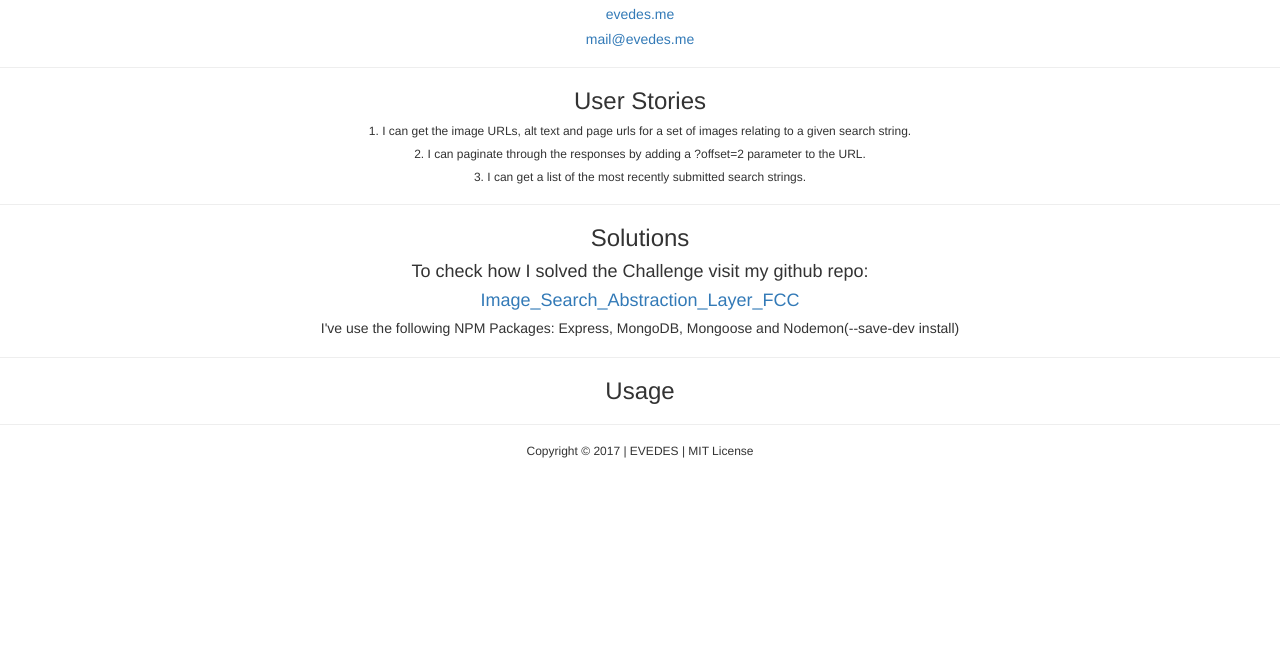
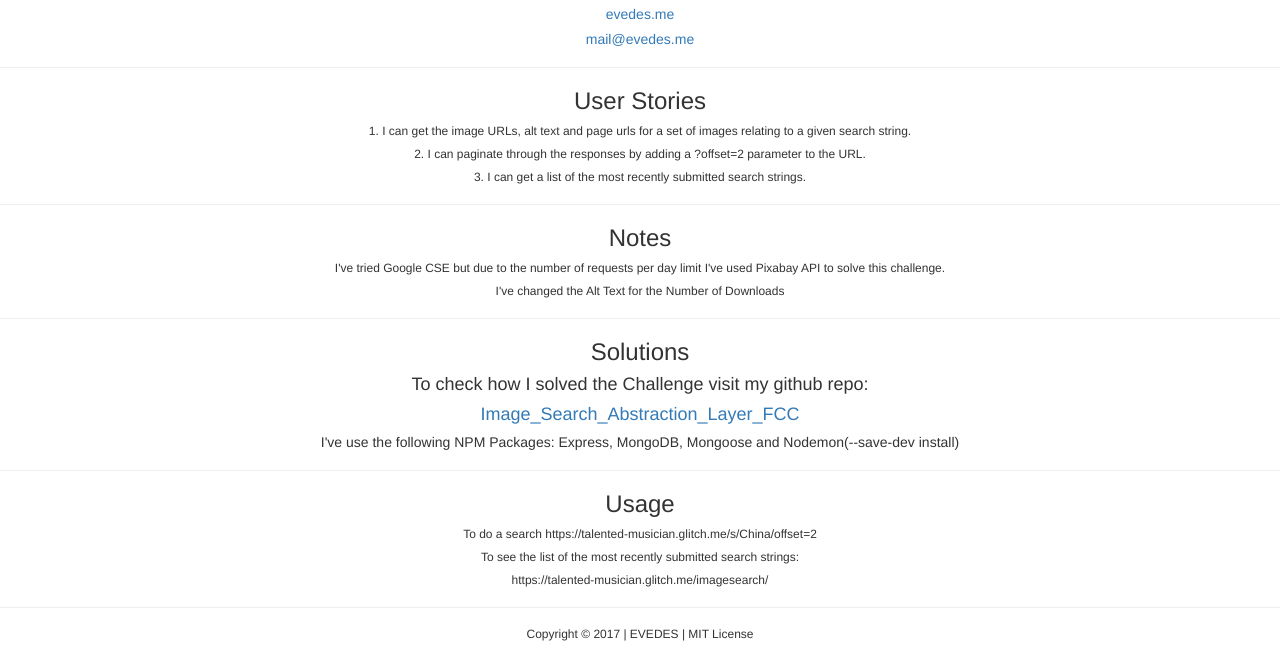
Before and after one commit to evedes/Image_Search_Abstraction_Layer_FCC, a website: page public/index.html in a window 1280 px wide. Shown: the part 534-1186 px from the top of the page. Before the commit the page ends 1002 px from the top, so only its background shows below. Drawn offline with nearby package versions, Linux system fonts and the light colour scheme.

Commit message:
updated NOTES and USAGE

```diff
--- a/public/index.html
+++ b/public/index.html
@@ -32,13 +32,20 @@
 
     <h6>3. I can get a list of the most recently submitted search strings.</h6>
     <hr>
+    <h3> Notes</h3>
+    <h6> I've tried Google CSE but due to the number of requests per day limit I've used Pixabay API to solve this challenge.</h6>
+    <h6> I've changed the Alt Text for the Number of Downloads </h6>
+
+    <hr>
     <h3>Solutions</h3>
     <h4>To check how I solved the Challenge visit my github repo:</h4>
     <h4><a href="https://github.com/evedes/Image_Search_Abstraction_Layer_FCC" target="_blank">Image_Search_Abstraction_Layer_FCC</a></h4>
     <h5>I've use the following NPM Packages: Express, MongoDB, Mongoose and Nodemon(--save-dev install)</h5>
     <hr>
     <h3>Usage</h3>
-
+    <h6>To do a search https://talented-musician.glitch.me/s/China/offset=2</h6>
+    <h6>To see the list of the most recently submitted search strings:</h6>
+    <h6> https://talented-musician.glitch.me/imagesearch/ </h6>
 
 
 
```
